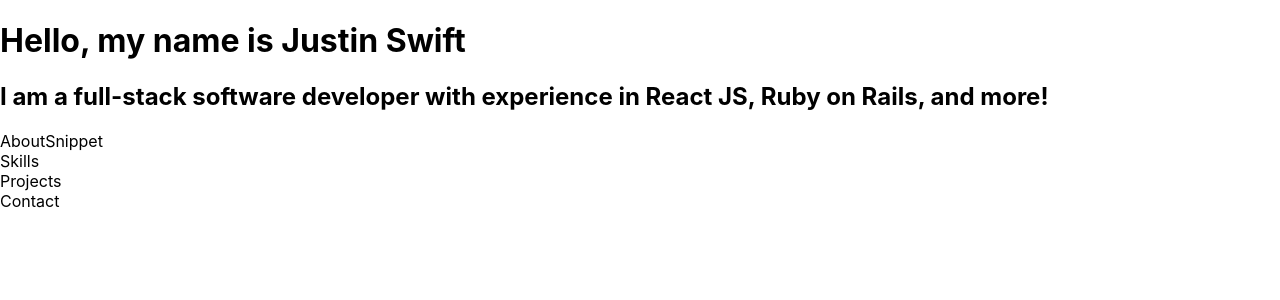
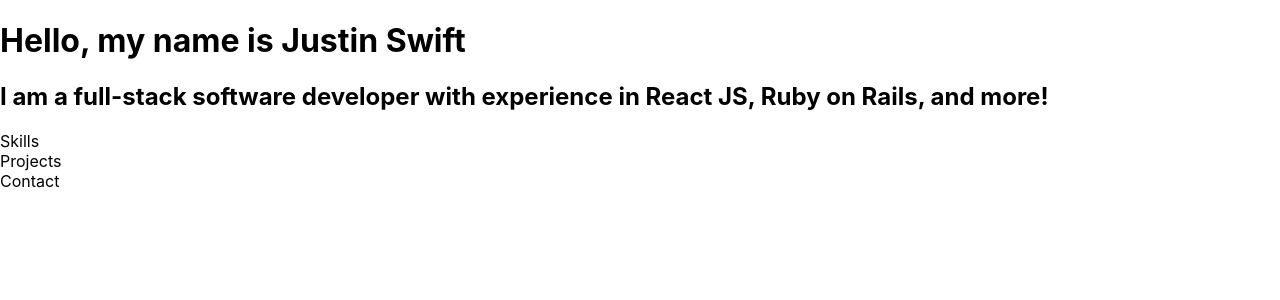
Before and after one commit to jlswift2/swift-real-portfolio, a React (Create React App) app: page / in a window 1280 px wide. Shown: the top 300 px of the page. Built offline with nearby package versions, Linux system fonts and the light colour scheme.

Commit message:
Remove duplicate

```diff
--- a/src/components/AboutSnippet.js
+++ /dev/null
@@ -1,9 +0,0 @@
-import React from 'react'
-
-function AboutSnippet() {
-  return (
-    <div>AboutSnippet</div>
-  )
-}
-
-export default AboutSnippet
--- a/src/pages/Home.js
+++ b/src/pages/Home.js
@@ -1,5 +1,4 @@
 import React from 'react'
-import AboutSnippet from '../components/AboutSnippet'
 import Contact from '../components/Contact'
 import HomeIntro from '../components/HomeIntro'
 import Projects from '../components/Projects'
@@ -9,7 +8,6 @@
   return (
     <div>
       <HomeIntro />
-      <AboutSnippet />
       <Skills />
       <Projects />
       <Contact />
```
